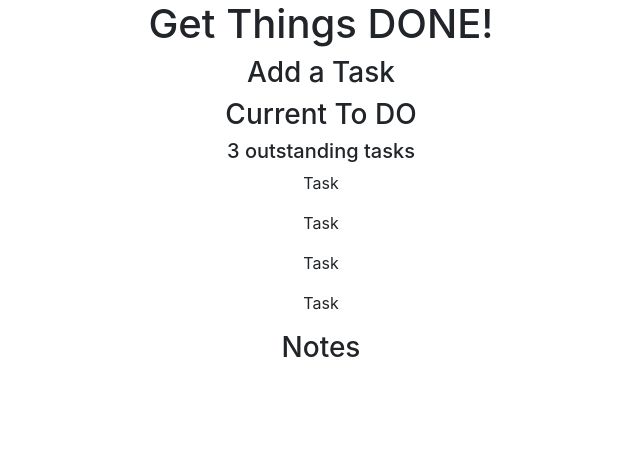
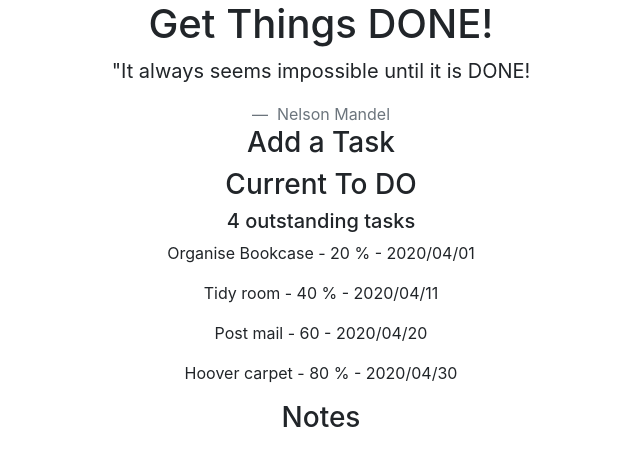
Before and after one commit to hananabdimalik/todo_list_application_frontend, a React (Create React App) app: page / in a window 1280 px wide. Shown: the top 466 px of the page, without its empty margins (319-959 px from the left). Built offline with nearby package versions, Linux system fonts and the light colour scheme.

Commit message:
added props

```diff
--- a/src/App.js
+++ b/src/App.js
@@ -2,6 +2,7 @@ import React from 'react';
 import './App.css';
 import Header from './Header/Header.js';
 import AddaTask from './AddaTask/AddaTask.js'
+import Footer from './Footer/Footer.js'
 import CurrentTasks from './CurrentTasks/CurrentTasks.js';
 import Tasks from './Tasks/Tasks.js'
 import Notes from './Notes/Notes.js'
@@ -10,14 +11,14 @@ function App() {
   return (
     <div className="App">
       <Header />
-      {/* <Footer /> */}
+      <Footer />
       <main>
         <AddaTask />
         <CurrentTasks />
-        < Tasks />
-        < Tasks />
-        < Tasks />
-        < Tasks />
+        < Tasks text="Organise Bookcase" Status ="20 %" Deadline ="2020/04/01"/>
+        < Tasks text="Tidy room" Status="40 %" Deadline ="2020/04/11"/>
+        < Tasks text =" Post mail" Status = "60 " Deadline ="2020/04/20"/>
+        < Tasks text ="Hoover carpet" Status ="80 %" Deadline ="2020/04/30"/>
         <Notes />
       </main>
     </div>
--- a/src/CurrentTasks/CurrentTasks.js
+++ b/src/CurrentTasks/CurrentTasks.js
@@ -5,7 +5,7 @@ function CurrentTasks() {
     return (
         <header>
         <h3> Current To DO </h3>
-        <h5> 3 outstanding tasks</h5>
+        <h5> 4 outstanding tasks</h5>
         </header>
 
     )
--- a/src/Footer/Footer.js
+++ b/src/Footer/Footer.js
@@ -0,0 +1,12 @@
+import React from "react";
+
+function Footer() {
+    return (
+        <blockquote className="blockquote mb-0">
+            <p>"It always seems impossible until it is DONE!</p>
+            <footer className="blockquote-footer"> Nelson Mandel</footer>
+        </blockquote>
+    )
+}
+
+export default Footer;
--- a/src/Tasks/Tasks.js
+++ b/src/Tasks/Tasks.js
@@ -1,8 +1,8 @@
 import React from 'react'
 
-function Tasks (){
+function Tasks(props) {
     return (
-<p> Task</p>
+        <p> {props.text} - {props.Status} - {props.Deadline}</p>
     )
 }
 
```
